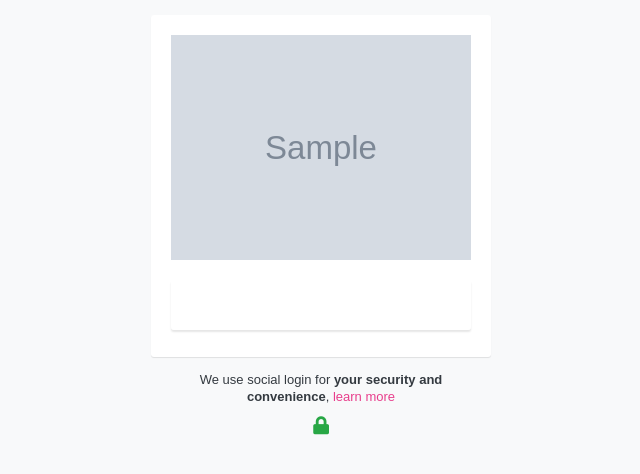
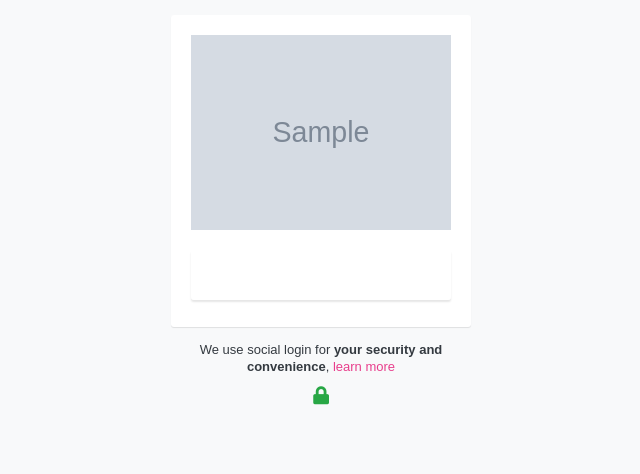
Before and after one commit to ecomplus/passport, a Node project: template assets/app/views/login.ejs in a window 1280 px wide. Shown: the top 474 px of the page, without its empty margins (319-959 px from the left). Run offline with Node 20 templates, Linux system fonts and the light colour scheme; the template is opened without the code that fills it: most values are stand-ins (such as "Sample title", 1, 10 or a date in 2020); grey boxes marked "Sample" are stand-in pictures; some libraries are stand-ins or nearby versions.

Commit message:
fix: css box size fix (remove horizontal scroll)

```diff
--- a/assets/app/views/login.ejs
+++ b/assets/app/views/login.ejs
@@ -28,6 +28,7 @@
         max-width: 100%;
         width: 300px;
         margin: 0 auto;
+        box-sizing: border-box;
       }
       body > p {
         margin: 10px auto 0 auto;
```
